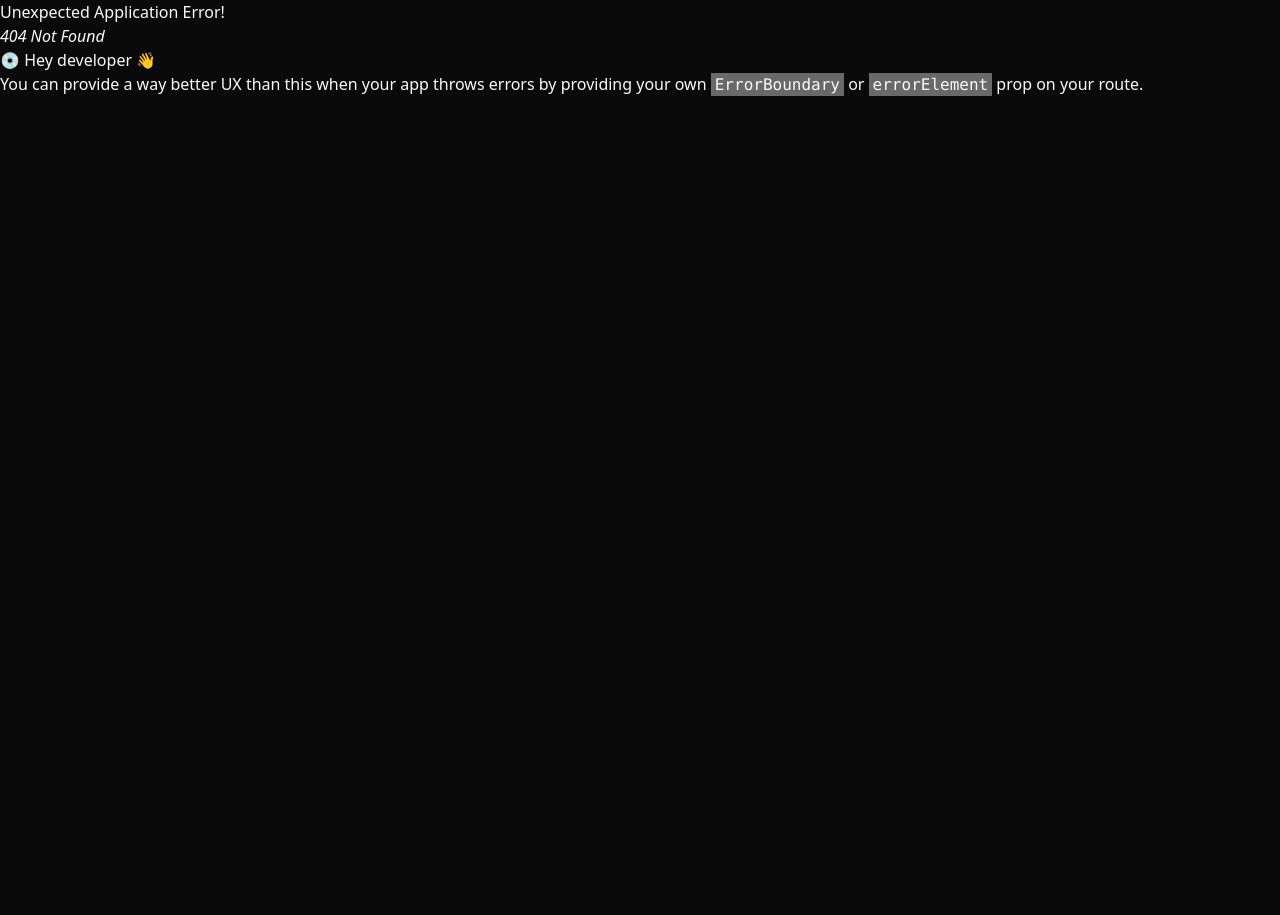
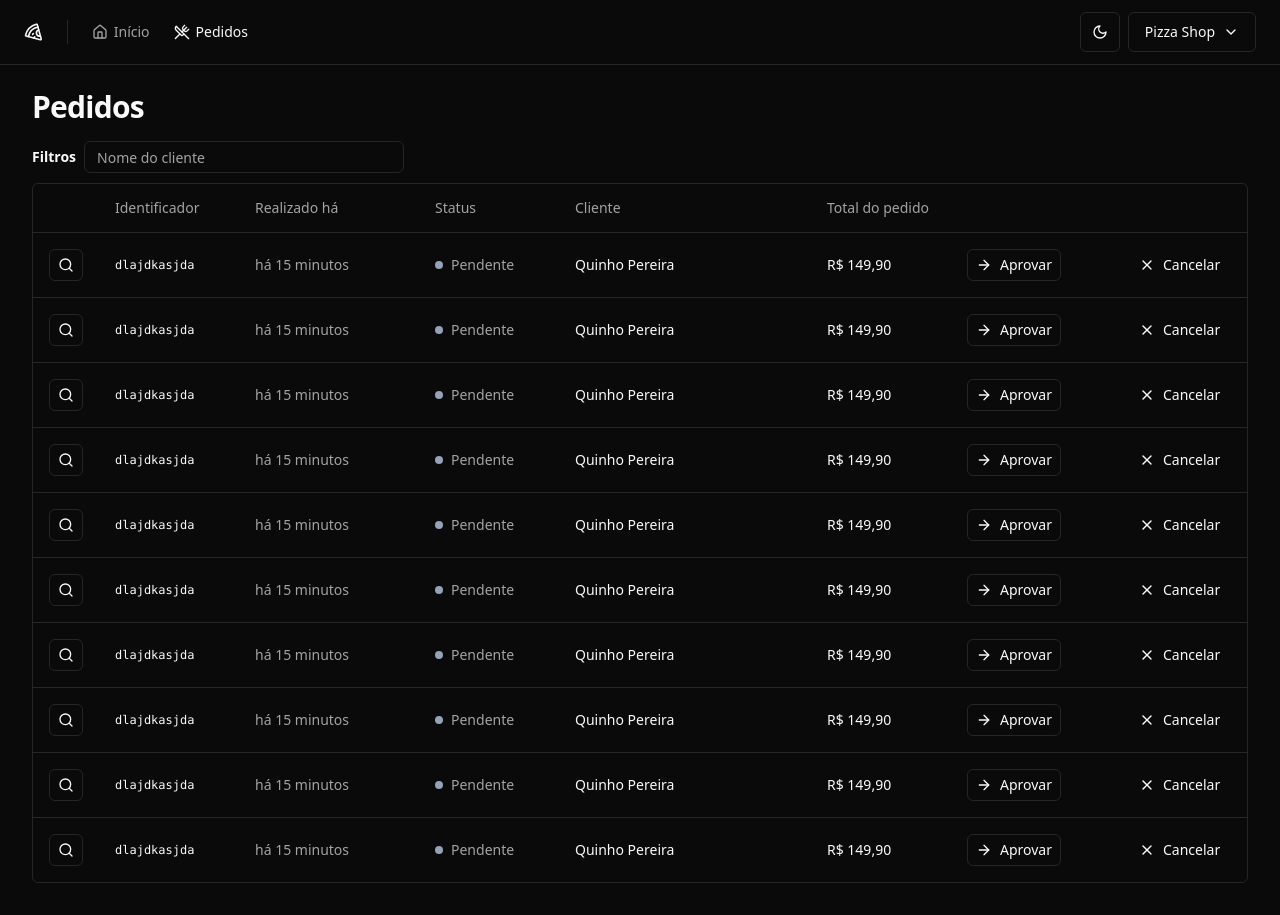
Before and after one commit to euhenriqueferreira/pizza.shop-rocketseat-course, a React (Vite) app: page /orders in a window 1280 px wide. Before the commit this address had no page. Before the commit the page ends 800 px from the top, so only its background shows below. Built offline with nearby package versions, Linux system fonts and the light colour scheme.

Commit message:
Table on orders page

```diff
--- a/src/Routes.tsx
+++ b/src/Routes.tsx
@@ -2,6 +2,7 @@ import { createBrowserRouter } from "react-router-dom"
 import { AppLayout } from "./pages/_layouts/app"
 import { AuthLayout } from "./pages/_layouts/auth"
 import { Dashboard } from "./pages/app/dashboard"
+import { Orders } from "./pages/app/orders/orders"
 import { SignIn } from "./pages/auth/sign-in"
 import { SignUp } from "./pages/auth/sign-up"
 
@@ -9,7 +10,10 @@ export const router = createBrowserRouter([
     {
         path: "/",
         element: <AppLayout />,
-        children: [{ path: "/", element: <Dashboard /> }],
+        children: [
+            { path: "/", element: <Dashboard /> },
+            { path: "/orders", element: <Orders /> },
+        ],
     },
     {
         path: "/",
--- a/src/components/ui/button.tsx
+++ b/src/components/ui/button.tsx
@@ -1,6 +1,6 @@
-import * as React from "react"
 import { Slot } from "@radix-ui/react-slot"
 import { cva, type VariantProps } from "class-variance-authority"
+import * as React from "react"
 
 import { cn } from "@/lib/utils"
 
@@ -23,6 +23,7 @@ const buttonVariants = cva(
             size: {
                 default: "h-10 px-4 py-2",
                 sm: "h-9 rounded-md px-3",
+                xs: "h-8 px-2",
                 lg: "h-11 rounded-md px-8",
                 icon: "h-10 w-10",
             },
--- /dev/null
+++ b/src/components/ui/table.tsx
@@ -0,0 +1,117 @@
+import * as React from "react"
+
+import { cn } from "@/lib/utils"
+
+const Table = React.forwardRef<
+  HTMLTableElement,
+  React.HTMLAttributes<HTMLTableElement>
+>(({ className, ...props }, ref) => (
+  <div className="relative w-full overflow-auto">
+    <table
+      ref={ref}
+      className={cn("w-full caption-bottom text-sm", className)}
+      {...props}
+    />
+  </div>
+))
+Table.displayName = "Table"
+
+const TableHeader = React.forwardRef<
+  HTMLTableSectionElement,
+  React.HTMLAttributes<HTMLTableSectionElement>
+>(({ className, ...props }, ref) => (
+  <thead ref={ref} className={cn("[&_tr]:border-b", className)} {...props} />
+))
+TableHeader.displayName = "TableHeader"
+
+const TableBody = React.forwardRef<
+  HTMLTableSectionElement,
+  React.HTMLAttributes<HTMLTableSectionElement>
+>(({ className, ...props }, ref) => (
+  <tbody
+    ref={ref}
+    className={cn("[&_tr:last-child]:border-0", className)}
+    {...props}
+  />
+))
+TableBody.displayName = "TableBody"
+
+const TableFooter = React.forwardRef<
+  HTMLTableSectionElement,
+  React.HTMLAttributes<HTMLTableSectionElement>
+>(({ className, ...props }, ref) => (
+  <tfoot
+    ref={ref}
+    className={cn(
+      "border-t bg-muted/50 font-medium [&>tr]:last:border-b-0",
+      className
+    )}
+    {...props}
+  />
+))
+TableFooter.displayName = "TableFooter"
+
+const TableRow = React.forwardRef<
+  HTMLTableRowElement,
+  React.HTMLAttributes<HTMLTableRowElement>
+>(({ className, ...props }, ref) => (
+  <tr
+    ref={ref}
+    className={cn(
+      "border-b transition-colors hover:bg-muted/50 data-[state=selected]:bg-muted",
+      className
+    )}
+    {...props}
+  />
+))
+TableRow.displayName = "TableRow"
+
+const TableHead = React.forwardRef<
+  HTMLTableCellElement,
+  React.ThHTMLAttributes<HTMLTableCellElement>
+>(({ className, ...props }, ref) => (
+  <th
+    ref={ref}
+    className={cn(
+      "h-12 px-4 text-left align-middle font-medium text-muted-foreground [&:has([role=checkbox])]:pr-0",
+      className
+    )}
+    {...props}
+  />
+))
+TableHead.displayName = "TableHead"
+
+const TableCell = React.forwardRef<
+  HTMLTableCellElement,
+  React.TdHTMLAttributes<HTMLTableCellElement>
+>(({ className, ...props }, ref) => (
+  <td
+    ref={ref}
+    className={cn("p-4 align-middle [&:has([role=checkbox])]:pr-0", className)}
+    {...props}
+  />
+))
+TableCell.displayName = "TableCell"
+
+const TableCaption = React.forwardRef<
+  HTMLTableCaptionElement,
+  React.HTMLAttributes<HTMLTableCaptionElement>
+>(({ className, ...props }, ref) => (
+  <caption
+    ref={ref}
+    className={cn("mt-4 text-sm text-muted-foreground", className)}
+    {...props}
+  />
+))
+TableCaption.displayName = "TableCaption"
+
+export {
+  Table,
+  TableHeader,
+  TableBody,
+  TableFooter,
+  TableHead,
+  TableRow,
+  TableCell,
+  TableCaption,
+}
--- /dev/null
+++ b/src/pages/app/orders/orders.tsx
@@ -0,0 +1,114 @@
+import { Button } from "@/components/ui/button"
+import { Input } from "@/components/ui/input"
+import {
+    Table,
+    TableBody,
+    TableCell,
+    TableHead,
+    TableHeader,
+    TableRow,
+} from "@/components/ui/table"
+import { ArrowRight, Search, X } from "lucide-react"
+import { Helmet } from "react-helmet-async"
+
+export function Orders() {
+    return (
+        <>
+            <Helmet title="Pedidos" />
+
+            <div className="flex flex-col gap-4">
+                <h1 className="text-3xl font-bold tracking-tight">Pedidos</h1>
+            </div>
+            <div className="space-y-2.5">
+                <form action="" className="flex items-center gap-2">
+                    <span className="text-sm font-semibold">Filtros</span>
+
+                    <Input
+                        placeholder="Nome do cliente"
+                        className="h-8 w-[320px]"
+                    />
+                </form>
+
+                <div className="rounded-md border">
+                    <Table>
+                        <TableHeader>
+                            <TableRow>
+                                <TableHead className="w-[64px]"></TableHead>
+                                <TableHead className="w-[140px]">
+                                    Identificador
+                                </TableHead>
+                                <TableHead className="w-[180px]">
+                                    Realizado há
+                                </TableHead>
+                                <TableHead className="w-[140px]">
+                                    Status
+                                </TableHead>
+                                <TableHead>Cliente</TableHead>
+                                <TableHead className="w-[140px]">
+                                    Total do pedido
+                                </TableHead>
+                                <TableHead className="w-[164px]"></TableHead>
+                                <TableHead className="w-[132px]"></TableHead>
+                            </TableRow>
+                        </TableHeader>
+                        <TableBody>
+                            {Array.from({ length: 10 }).map((_, i) => {
+                                return (
+                                    <TableRow key={i}>
+                                        <TableCell>
+                                            <Button variant="outline" size="xs">
+                                                <Search className="h-3 w-3" />
+                                                <span className="sr-only">
+                                                    Detalhes do pedido
+                                                </span>
+                                            </Button>
+                                        </TableCell>
+
+                                        <TableCell className="font-mono text-xs font-medium">
+                                            dlajdkasjda
+                                        </TableCell>
+
+                                        <TableCell className="text-muted-foreground">
+                                            há 15 minutos
+                                        </TableCell>
+
+                                        <TableCell>
+                                            <div className="flex items-center gap-2">
+                                                <span className="h-2 w-2 rounded-full bg-slate-400" />
+                                                <span className="font-medium text-muted-foreground">
+                                                    Pendente
+                                                </span>
+                                            </div>
+                                        </TableCell>
+
+                                        <TableCell className="font-medium">
+                                            Quinho Pereira
+                                        </TableCell>
+
+                                        <TableCell className="font-medium">
+                                            R$ 149,90
+                                        </TableCell>
+
+                                        <TableCell>
+                                            <Button variant="outline" size="xs">
+                                                <ArrowRight className="h-3 w-3" />
+                                                Aprovar
+                                            </Button>
+                                        </TableCell>
+
+                                        <TableCell>
+                                            <Button variant="ghost" size="xs">
+                                                <X className="h-3 w-3" />
+                                                Cancelar
+                                            </Button>
+                                        </TableCell>
+                                    </TableRow>
+                                )
+                            })}
+                        </TableBody>
+                    </Table>
+                </div>
+            </div>
+        </>
+    )
+}
```
